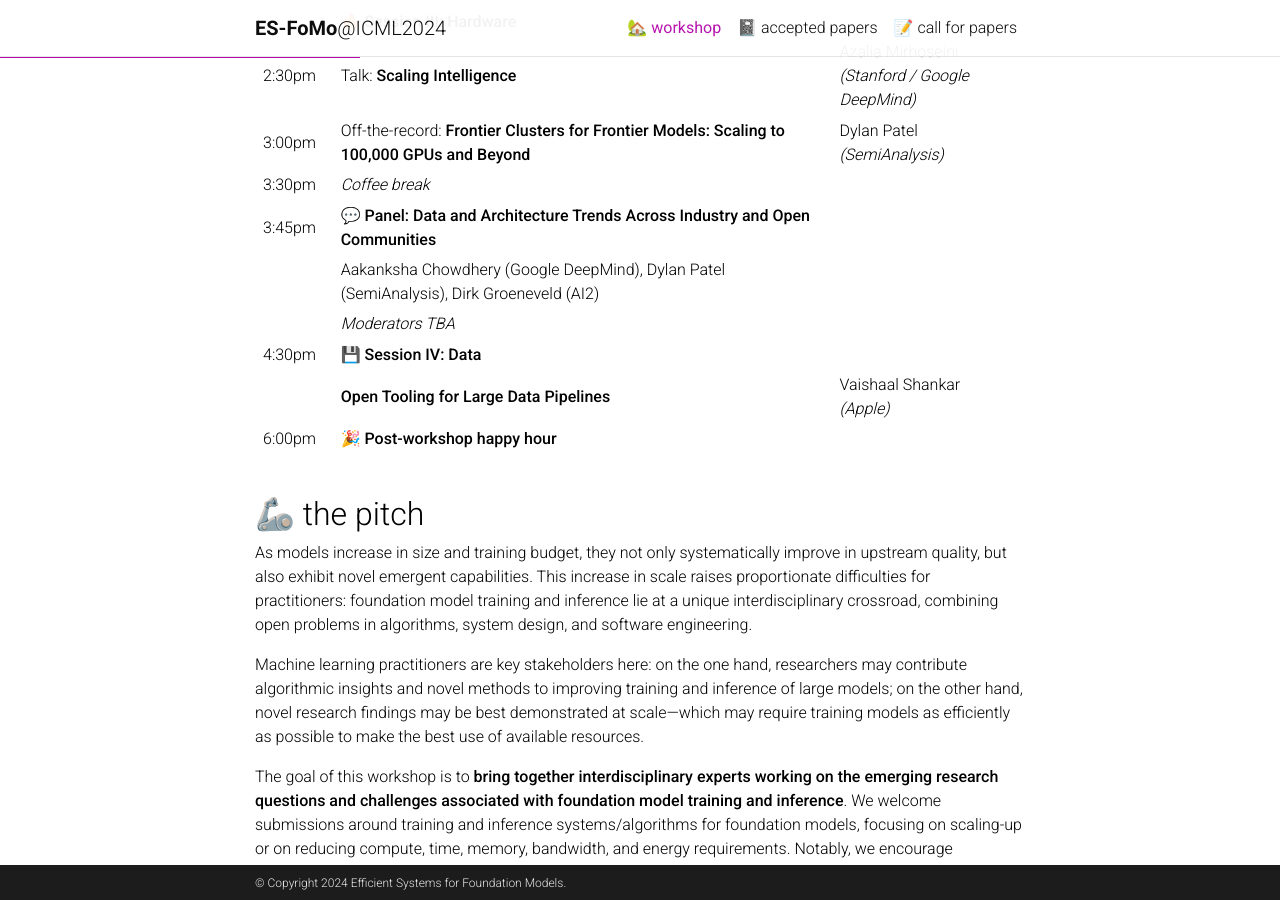
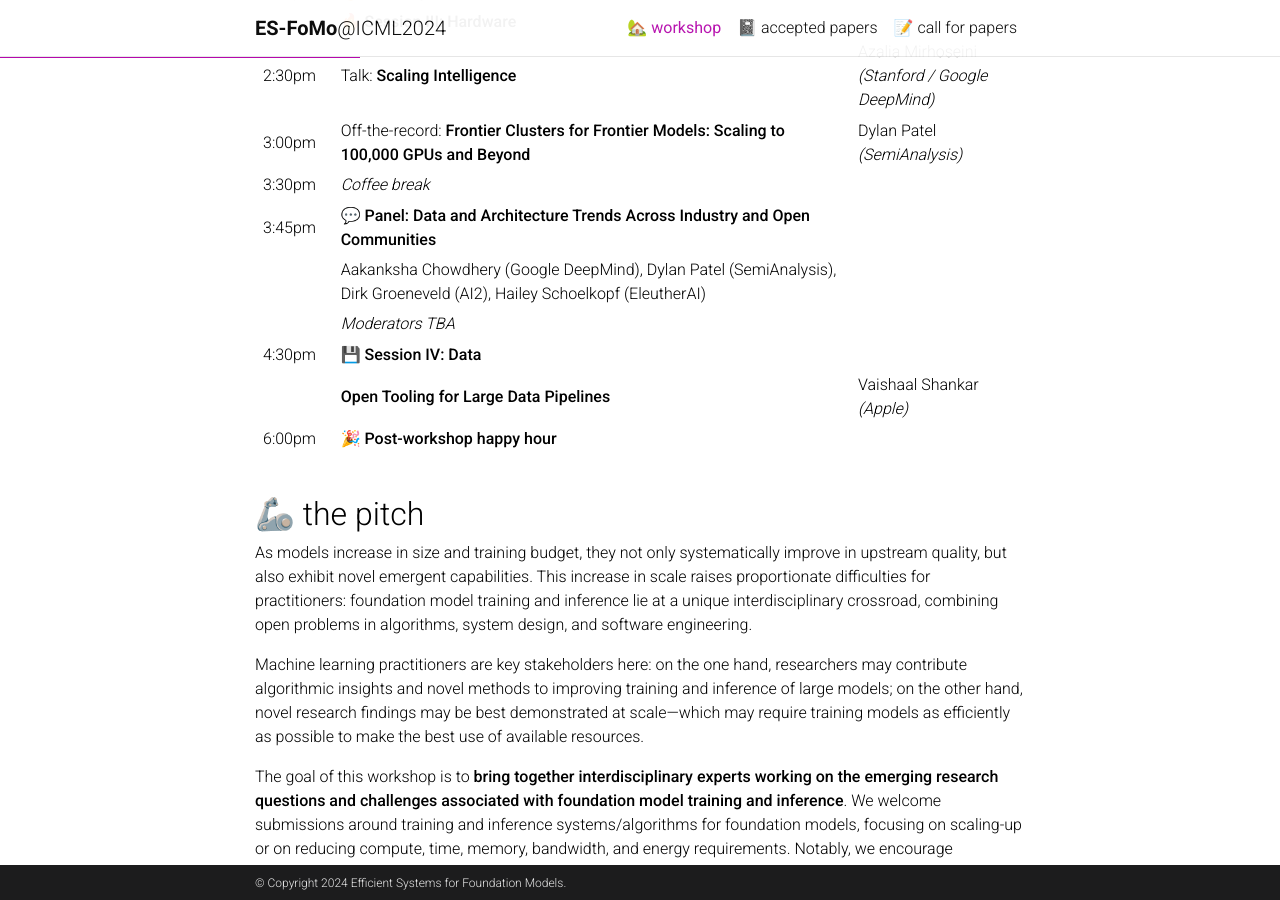
Before and after one commit to slippylolo/es-fomo.github.io, a Jekyll site: the page built from _pages/about.md, in a window 1280 px wide and 900 px high, scrolled down 1455 px. Built offline with Jekyll 4.4.1, drawn with Linux system fonts in a browser that asks for light colours; full-size pictures stand in for the smaller copies a plugin makes; comment, search, counter and statistics services are not loaded; a style sheet for code colours, icons or effects is not loaded; some of the changed text lies outside the part shown.

```diff
--- a/_pages/about.md
+++ b/_pages/about.md
@@ -44,11 +44,11 @@ subtitle: <i>Workshop at the International Conference on Machine Learning (ICML)
 | 1:00pm  | 🧑‍🎓 **Poster Session**                                                                                                 |                                                       |
 | 2:15pm  | 🏅 **Best Paper and Best Poster Awards**                                                                                 |                                                       |
 |         | **🔥 Session III: Hardware**                                                                                             |                                                       |
-| 2:30pm  | Talk: **Scaling Intelligence**                                                                        | Azalia Mirhoseini <br> *(Stanford / Google DeepMind)* |
+| 2:30pm  | Talk: **Scaling Intelligence**                                                                                           | Azalia Mirhoseini <br> *(Stanford / Google DeepMind)* |
 | 3:00pm  | Off-the-record: **Frontier Clusters for Frontier Models: Scaling to 100,000 GPUs and Beyond**                            | Dylan Patel <br> *(SemiAnalysis)*                     |
 | 3:30pm  | *Coffee break*                                                                                                           |                                                       |
 | 3:45pm  | 💬 **Panel: Data and Architecture Trends Across Industry and Open Communities**                                          |                                                       |
-|         | Aakanksha Chowdhery (Google DeepMind), Dylan Patel (SemiAnalysis), Dirk Groeneveld (AI2)                                 |                                                       |
+|         | Aakanksha Chowdhery (Google DeepMind), Dylan Patel (SemiAnalysis), Dirk Groeneveld (AI2), Hailey Schoelkopf (EleutherAI) |                                                       |
 |         | *Moderators TBA*                                                                                                         |                                                       |
 | 4:30pm  | 💾 **Session IV: Data**                                                                                                  |                                                       |
 |         | **Open Tooling for Large Data Pipelines**                                                                                | Vaishaal Shankar <br> *(Apple)*                       |
```
Also changed, not shown: _projects/hailey.md (added, +9 -0 lines), _projects/ludwig.md (deleted, +0 -9 lines), _projects/stella.md (deleted, +0 -9 lines).
